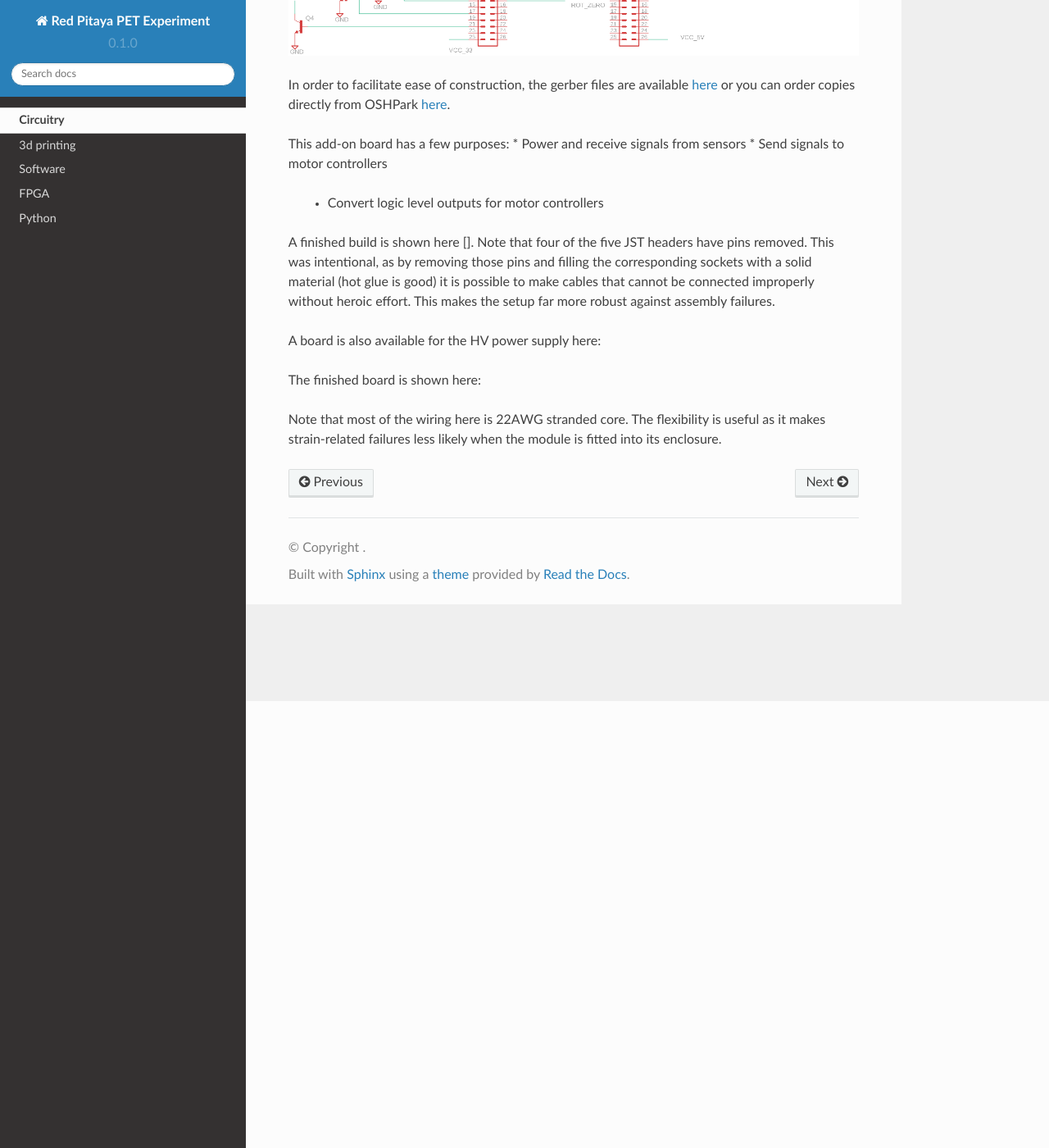
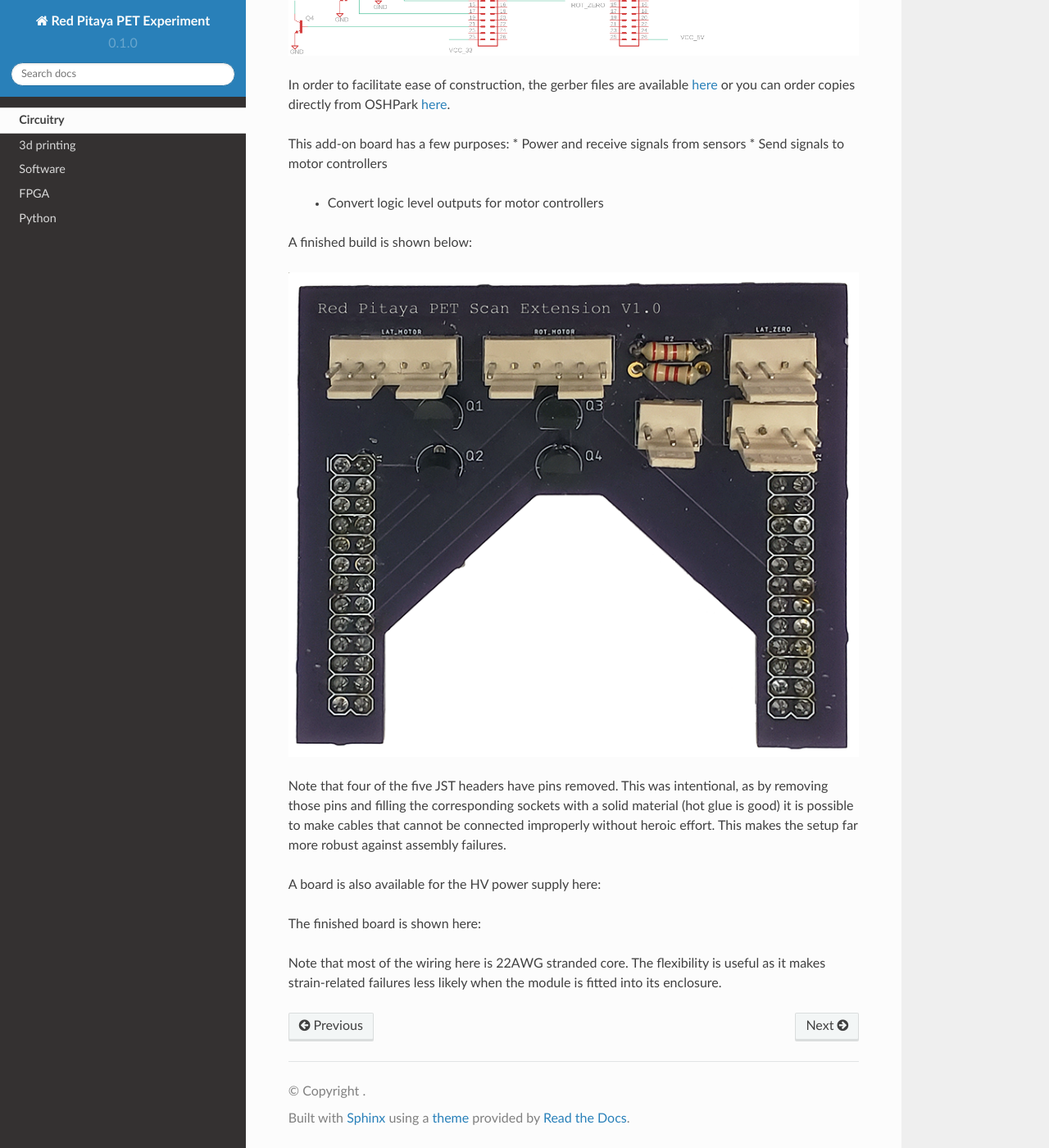
Before and after one commit to UChicagoPhysicsLabs/PositronEmissionTomography, a Sphinx documentation site: the page built from docs/source/circuitry.rst, in a window 1280 px wide and 1400 px high, scrolled down 545 px. Shown: the whole window at 82% size. Built offline with Sphinx 7.4.7 and the Read the Docs theme 2.0.0, drawn with Linux system fonts in a browser that asks for light colours; pages that are not in the unit, such as notebooks, are missing from menus.

Commit message:
Update circuitry.rst

```diff
--- a/docs/source/circuitry.rst
+++ b/docs/source/circuitry.rst
@@ -16,7 +16,13 @@ This add-on board has a few purposes:
 * Send signals to motor controllers
   * Convert logic level outputs for motor controllers
 
-A finished build is shown here [].  Note that four of the five JST headers have pins removed.  This was intentional, as by removing those pins and filling the corresponding sockets with a solid material (hot glue is good) it is possible to make cables that cannot be connected improperly without heroic effort.  This makes the setup far more robust against assembly failures.
+A finished build is shown below:
+
+.. image:: images/finished_pet_hat.png
+  :width: 800
+  :alt: Photograph of populated circuit board.
+
+Note that four of the five JST headers have pins removed.  This was intentional, as by removing those pins and filling the corresponding sockets with a solid material (hot glue is good) it is possible to make cables that cannot be connected improperly without heroic effort.  This makes the setup far more robust against assembly failures.
 
 
 A board is also available for the HV power supply here:
```
